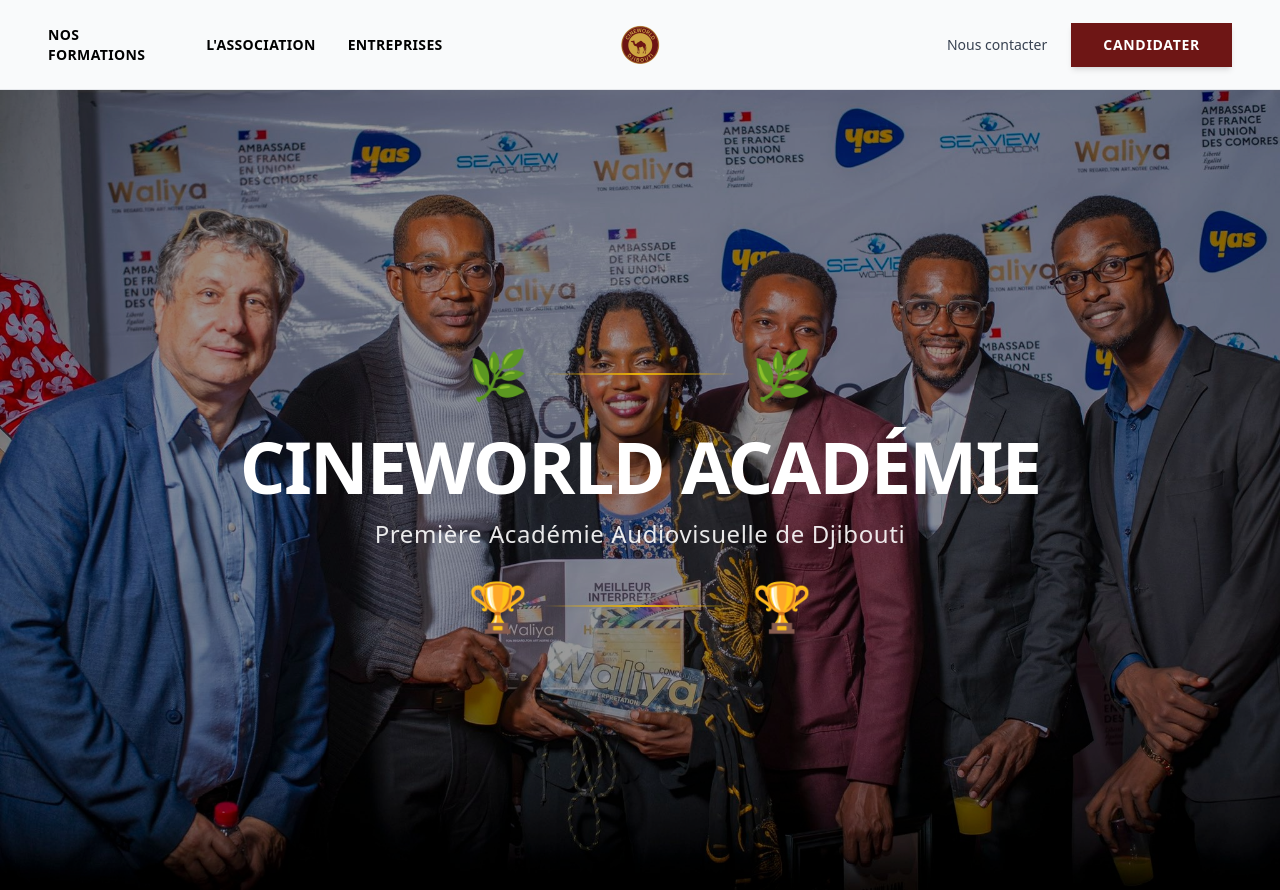
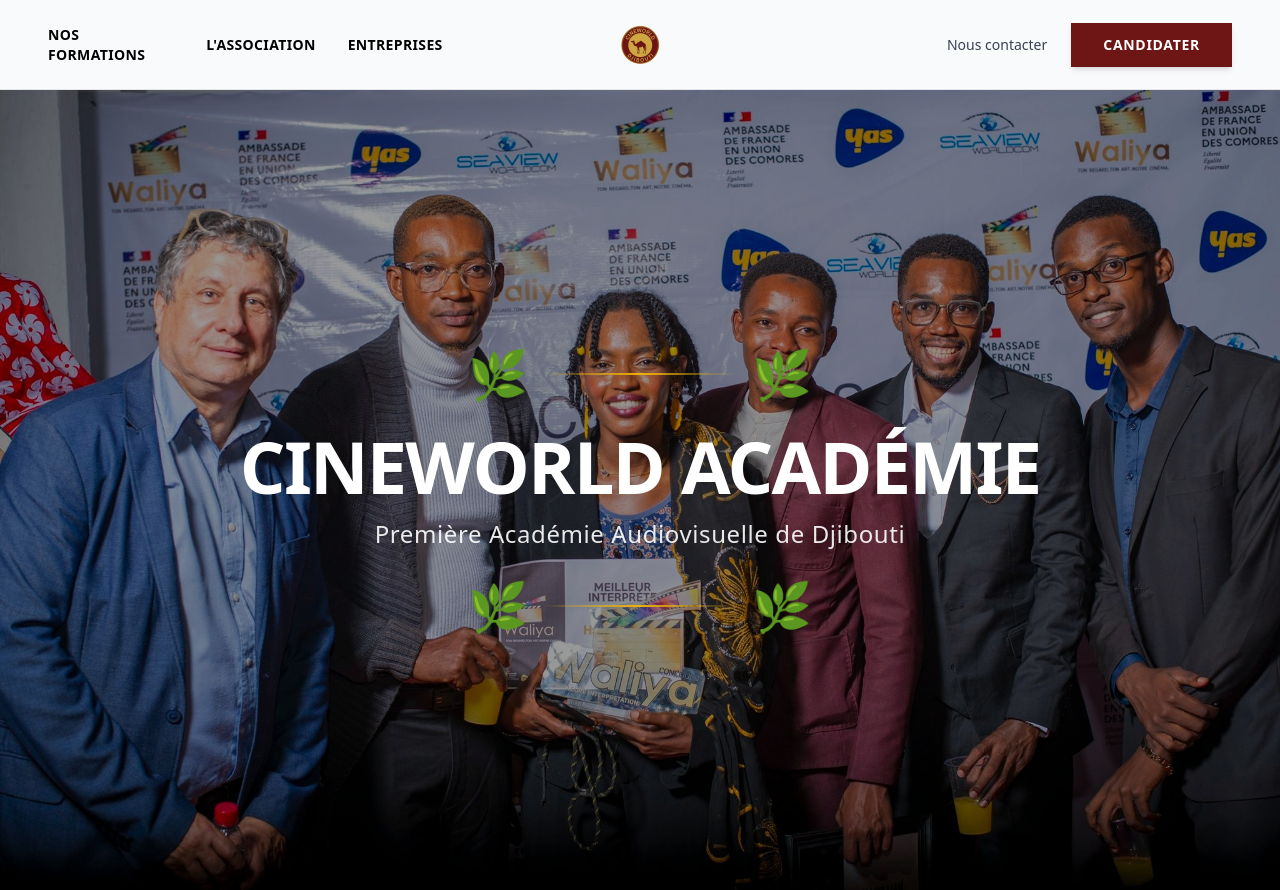
Before and after one commit to Willston125/studio, a Next.js app in the folder studio/: page / in a window 1280 px wide. Built offline with nearby package versions, Linux system fonts and the light colour scheme.

Commit message:
mise a jour

```diff
--- a/studio/src/app/page.tsx
+++ b/studio/src/app/page.tsx
@@ -39,9 +39,9 @@ export default function Home() {
 
           {/* Ligne inférieure avec lauriers */}
           <div className="flex items-center justify-center gap-4">
-            <span className="text-4xl md:text-5xl">🏆</span>
+            <span className="text-4xl md:text-5xl">🌿</span>
             <div className="h-[2px] w-32 md:w-48 bg-gradient-to-r from-transparent via-yellow-500 to-transparent"></div>
-            <span className="text-4xl md:text-5xl">🏆</span>
+            <span className="text-4xl md:text-5xl">🌿</span>
           </div>
 
         </div>
```
